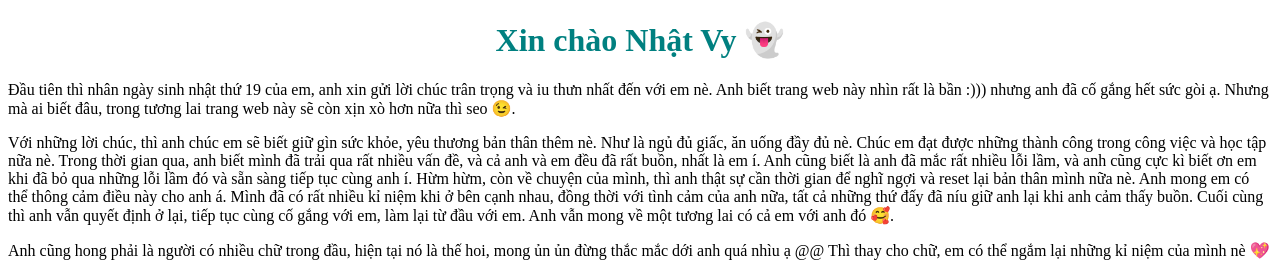
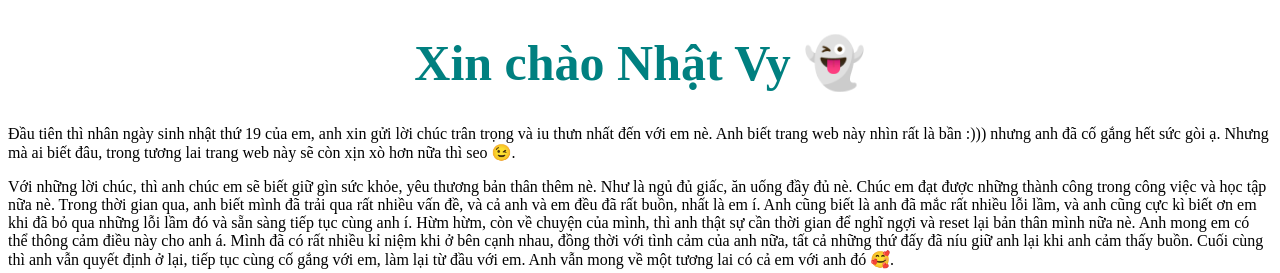
Before and after one commit to NoAtmosphere0/dhlong-web, a Django app: page /gallery/ in a window 1280 px wide. Shown: the top 273 px of the page. Run offline with Django 4.2, Linux system fonts and the light colour scheme.

Commit message:
change font size

```diff
--- a/gallery/templates/index.html
+++ b/gallery/templates/index.html
@@ -1,7 +1,7 @@
 <!DOCTYPE html>
 <html lang="en">
 <style>
-h1 {text-align: center; color: #008080}
+h1 {text-align: center; color: #008080; font-size: 50px;}
 </style>
 <head>
     <meta charset="UTF-8">
```
